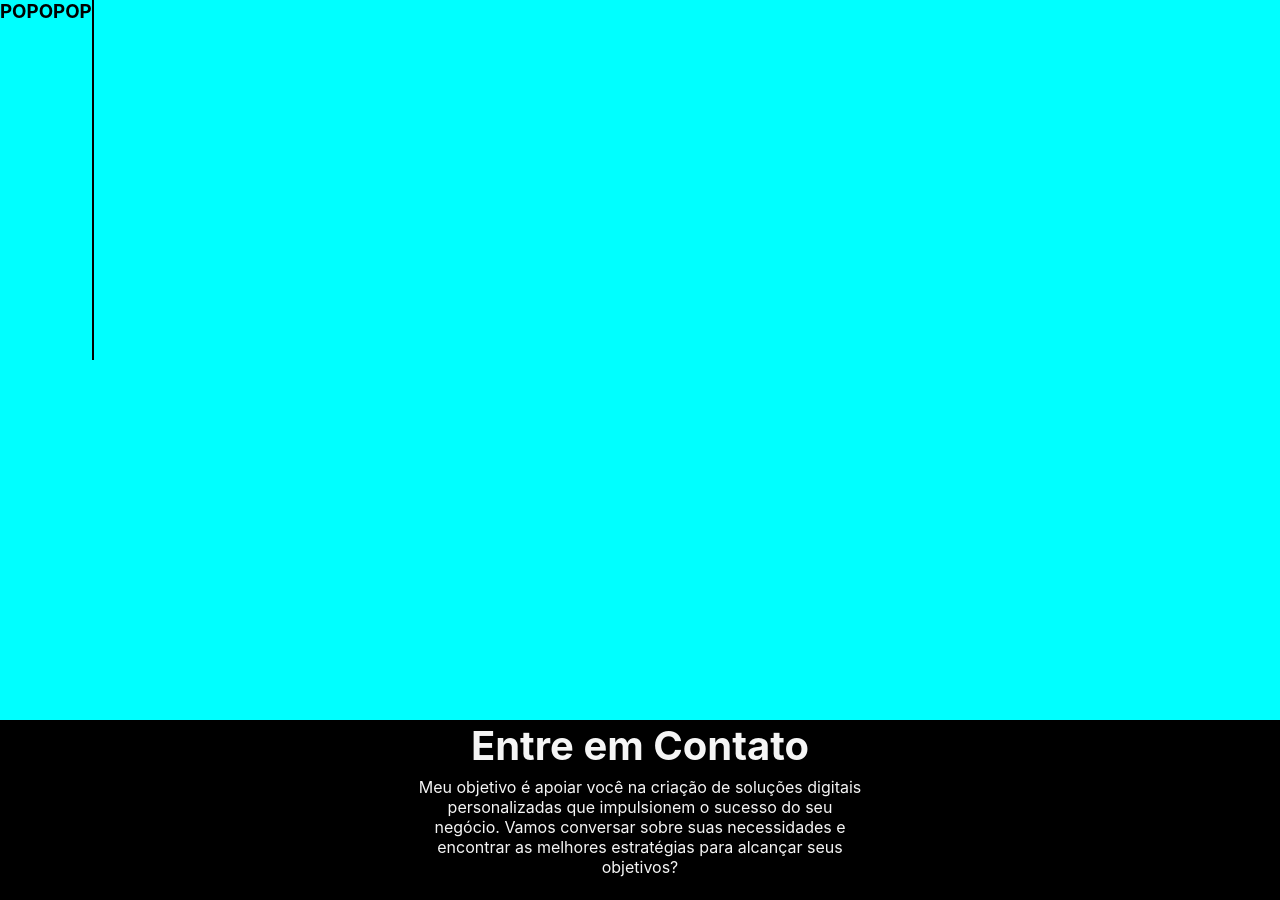
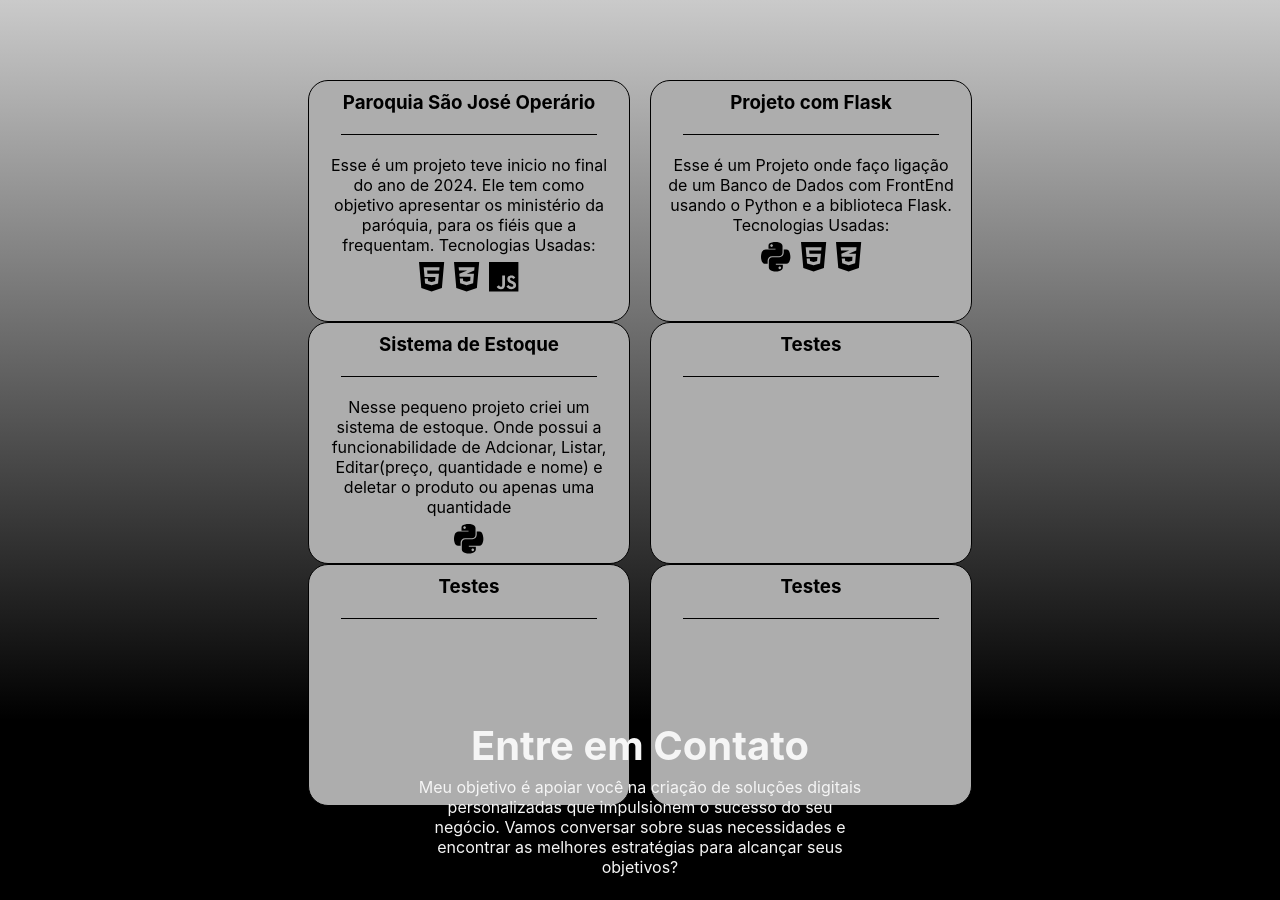
Before and after one commit to LuizLaikovski/Portifolio, a React (Create React App) app in the folder portifolio/: page / in a window 1280 px wide. Shown: the part 2240-3140 px from the top of the page. Built offline with nearby package versions, Linux system fonts and the light colour scheme; a web font is replaced by a local one.

Commit message:
Mais uma seção

```diff
--- a/portifolio/src/components/PartFour/PartFour.css
+++ b/portifolio/src/components/PartFour/PartFour.css
@@ -6,6 +6,46 @@
 .Partf {
     width: 100dvw;
     height: 90dvh;
-    background-color: aqua;
+    background-image: linear-gradient(rgb(202, 202, 202), black);
     display: flex;
+    justify-content: center;
+    align-items: center;
 }
+
+.division {
+    width: 80dvw;
+    height: 70dvh;
+    display: flex;
+    justify-content: center;
+    flex-wrap: wrap;
+    align-items: center;
+}
+
+.habilits {
+    height: 30dvh;
+    width: 25dvw;
+    background-color: rgb(173, 173, 173);
+    border: 1px solid black;
+    border-radius: 20px;
+    margin-left: 10px;
+    margin-right: 10px;
+    display: flex;
+    align-items: center;
+    flex-direction: column;
+    transition: 0.3s;
+}
+
+.habilits:hover {
+    transform: scale(106%);
+}
+
+.habilits p {
+    margin-left: 15px;
+    margin-right: 15px;
+    text-align: center;
+}
+
+.icon {
+    font-size: 2.1rem;
+    margin: 5px 5px 0 5px;
+}
--- a/portifolio/src/components/PartFour/PartFour.js
+++ b/portifolio/src/components/PartFour/PartFour.js
@@ -1,12 +1,53 @@
 import './PartFour.css'
 import Risco from '../Risco/Risco';
+import RiscoH from '../RiscoH/RiscoH';
+import { FontAwesomeIcon } from '@fortawesome/react-fontawesome';
+import { faCss, faCss3, faCss3Alt, faHtml5, faJs, faPython } from '@fortawesome/free-brands-svg-icons';
+
 
 function PartFour() {
     return (
         <>
             <section className="Partf">
-                <h1>POPOPOP</h1>
-                <Risco altura='45' largura='2' />
+                <main className="division">
+                    <div className="habilits">
+                        <h1 style={{marginTop: '10px'}}>Paroquia São José Operário</h1>
+                        <RiscoH largura='20' grossura='0.8' margens='20'/>
+                        <p>Esse é um projeto teve inicio no final do ano de 2024. Ele tem como objetivo apresentar os ministério da paróquia, para os fiéis que a frequentam. Tecnologias Usadas: </p>
+                        <div>
+                            <FontAwesomeIcon icon={faHtml5} className="icon"/>
+                            <FontAwesomeIcon icon={faCss3Alt} className="icon"/>
+                            <FontAwesomeIcon icon={faJs} className="icon"/>
+                        </div>
+                    </div>
+                    <div className="habilits">
+                        <h1 style={{marginTop: '10px'}}>Projeto com Flask</h1>
+                        <RiscoH largura='20' grossura='0.8' margens='20'/>
+                        <p>Esse é um Projeto onde faço ligação de um Banco de Dados com FrontEnd usando o Python e a biblioteca Flask. Tecnologias Usadas: </p>
+                        <div>
+                            <FontAwesomeIcon icon={faPython} className="icon" />
+                            <FontAwesomeIcon icon={faHtml5} className="icon" />
+                            <FontAwesomeIcon icon={faCss3Alt} className="icon" />
+                        </div>
+                    </div>
+                    <div className="habilits">
+                        <h1 style={{marginTop: '10px'}}>Sistema de Estoque</h1>
+                        <RiscoH grossura='0.8' margens='20' largura='20'/>
+                        <p>Nesse pequeno projeto criei um sistema de estoque. Onde possui a funcionabilidade de Adcionar, Listar, Editar(preço, quantidade e nome) e deletar o produto ou apenas uma quantidade </p>
+                        <FontAwesomeIcon icon={faPython} className="icon" />
+                    </div>
+                    <div className="habilits">
+                        <h1 style={{marginTop: '10px'}}>Testes</h1>
+                        <RiscoH largura='20' grossura='0.8' margens='20'/>
+                    </div>
+                    <div className="habilits">
+                        <h1 style={{marginTop: '10px'}}>Testes</h1>
+                        <RiscoH largura='20' grossura='0.8' margens='20'/></div>
+                    <div className="habilits">
+                        <h1 style={{marginTop: '10px'}}>Testes</h1>
+                        <RiscoH largura='20' grossura='0.8' margens='20'/>
+                    </div>
+                </main>
             </section>
         </>
     );
--- /dev/null
+++ b/portifolio/src/components/RiscoH/RiscoH.js
@@ -0,0 +1,19 @@
+import { useState } from "react";
+
+function RiscoH({largura, grossura, margens}) {
+    let [size, setSize] = useState({width: 100, height: 100})
+
+    return(
+        <>
+            <div style={{
+                width: `${largura}dvw`,
+                height: `${grossura}px`,
+                backgroundColor: 'black',
+                marginTop: `${margens}px`,
+                marginBottom: `${margens}px`
+            }}></div>
+        </>
+    );
+}
+
+export default RiscoH
```
